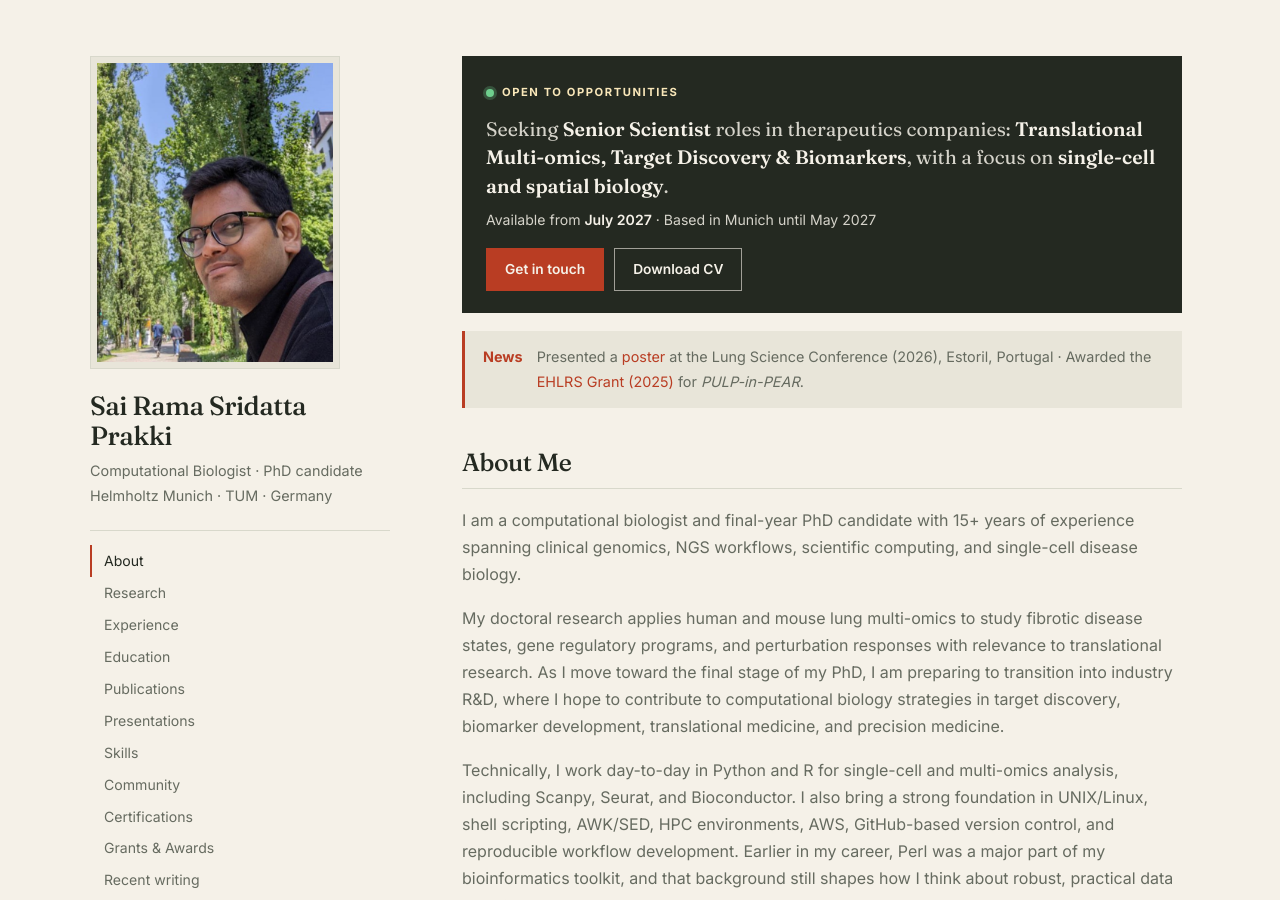
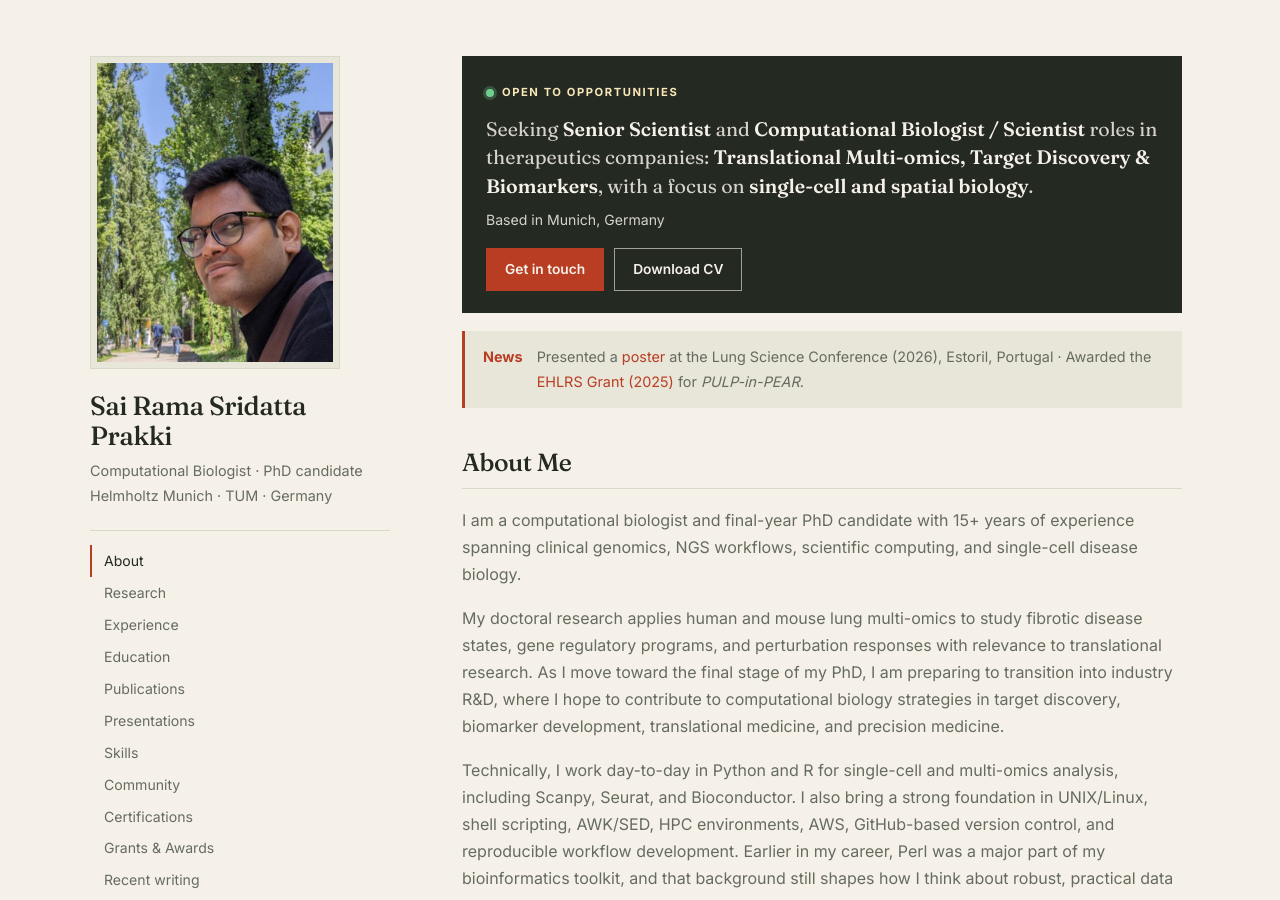
Before and after one commit to ramadatta/ramadatta.github.io, a Jekyll site: the page built from index.md, in a window 1280 px wide and 900 px high. Built offline with Jekyll 4.4.1, drawn with Linux system fonts in a browser that asks for light colours.

Commit message:
Broaden target roles and drop availability date
Co-Authored-By: Claude Opus 5.5 <noreply@anthropic.com>

```diff
--- a/index.md
+++ b/index.md
@@ -27,8 +27,8 @@ links:
 
 <div class="home-open">
   <span class="home-open-label">Open to opportunities</span>
-  <p class="home-open-lead">Seeking <strong>Senior Scientist</strong> roles in therapeutics companies: <strong>Translational Multi-omics, Target Discovery &amp; Biomarkers</strong>, with a focus on <strong>single-cell and spatial biology</strong>.</p>
-  <p class="home-open-meta">Available from <strong>July 2027</strong> · Based in Munich until May 2027</p>
+  <p class="home-open-lead">Seeking <strong>Senior Scientist</strong> and <strong>Computational Biologist / Scientist</strong> roles in therapeutics companies: <strong>Translational Multi-omics, Target Discovery &amp; Biomarkers</strong>, with a focus on <strong>single-cell and spatial biology</strong>.</p>
+  <p class="home-open-meta">Based in Munich, Germany</p>
   <div class="home-open-actions">
     <a class="home-btn home-btn--primary" href="mailto:ramadatta.g88@gmail.com?subject=Opportunity">Get in touch</a>
     <a class="home-btn" href="{{ '/assets/pdf/Prakki_CV.pdf' | relative_url }}" download>Download CV</a>
```
